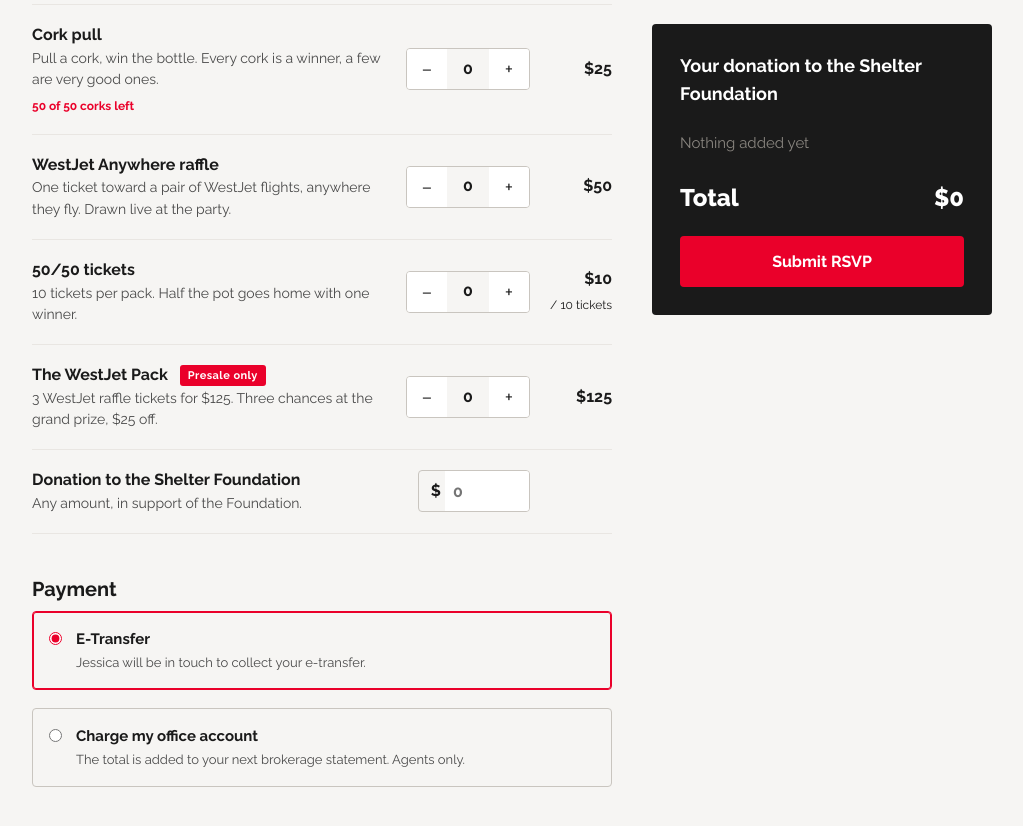
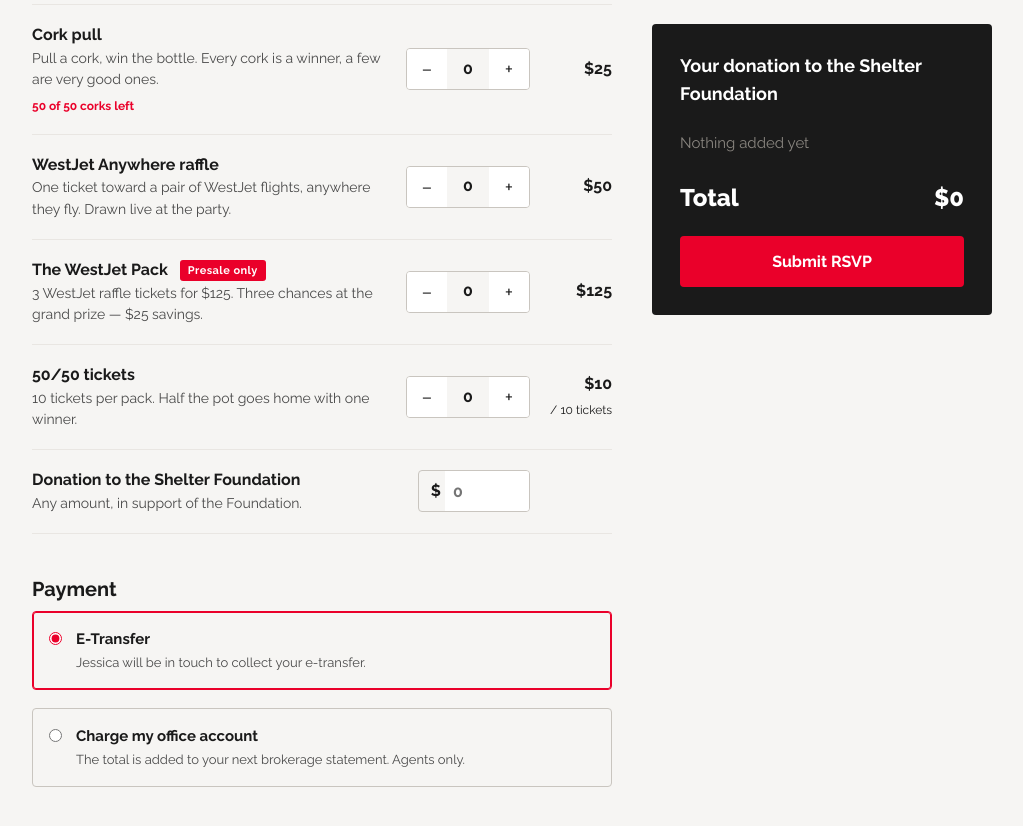
Before and after one commit to Royal-LePage/solutions, a Jekyll site: the page holiday-party/index.html, which Jekyll copies as it is, in a window 1280 px wide and 900 px high, scrolled down 3531 px. Shown: the top 826 px of the window, without its empty margins (128-1151 px from the left). Built offline with Jekyll 4.4.1, drawn with Linux system fonts in a browser that asks for light colours; some of the changed lines change nothing that is shown.

Commit message:
Update index.html

```diff
--- a/holiday-party/index.html
+++ b/holiday-party/index.html
@@ -3,7 +3,7 @@
 <head>
 <meta charset="UTF-8">
 <meta name="viewport" content="width=device-width, initial-scale=1.0">
-<title>Royal LePage Solutions Snowfall Gala 2026</title>
+<title>Royal LePage Solutions Winter Gala 2026</title>
 <link rel="preconnect" href="https://fonts.googleapis.com">
 <link href="https://fonts.googleapis.com/css2?family=Raleway:wght@300;400;500;600;700;800&family=Great+Vibes&display=swap" rel="stylesheet">
 <style>
@@ -199,7 +199,7 @@
   <img class="logo" src="christmas-logo.png" alt="Royal LePage Solutions">
   <div class="invite-body">
     <p class="kicker">You are invited to the</p>
-    <h1>Snowfall<span>Gala</span></h1>
+    <h1>Winter<span>Gala</span></h1>
 
     <div class="details">
       <div><b id="d-date">Friday, December 11</b><small>2026</small></div>
@@ -352,7 +352,7 @@
   // Google Apps Script web app URL (see holiday-party-orders.gs)
   endpoint: "https://script.google.com/macros/s/AKfycbxvHQcpR9vnrCGK2BrRntc7T_1pZTxya_6XXyNRpAQMdWyUwjv4Bnic1DwCw5yUwNS6yA/exec",
   etransferEmail: "accounting@royallepagesolutions.com",
-  etransferMemo: "Snowfall Gala – your name",
+  etransferMemo: "Winter Gala – your name",
   // Presale cutoff. Packs marked presaleOnly disappear after this moment; individual tickets stay available.
   presaleEnds: "2026-11-27T23:59:59-07:00",
   // Optional hero background. Leave "" for the solid black hero.
@@ -385,8 +385,8 @@
   tickets: [
     { id:"cork",    name:"Cork pull",                       desc:"Pull a cork, win the bottle. Every cork is a winner, a few are very good ones.",              price:25, uses:{cork:1} },
     { id:"westjet", name:"WestJet Anywhere raffle",         desc:"One ticket toward a pair of WestJet flights, anywhere they fly. Drawn live at the party.",     price:50 },
+    { id:"westjet3", name:"The WestJet Pack",               desc:"3 WestJet raffle tickets for $125. Three chances at the grand prize — $25 savings.",              price:125, presaleOnly:true },
     { id:"fifty",   name:"50/50 tickets",                   desc:"10 tickets per pack. Half the pot goes home with one winner.",                               price:10, unitLabel:"10 tickets" },
-    { id:"westjet3", name:"The WestJet Pack",               desc:"3 WestJet raffle tickets for $125. Three chances at the grand prize, $25 off.",              price:125, presaleOnly:true },
   ],
   // Limited inventory. The page asks the sheet how many are sold and caps the cart. Remove a key to make it unlimited.
   inventory: { cork: 50 },
```
